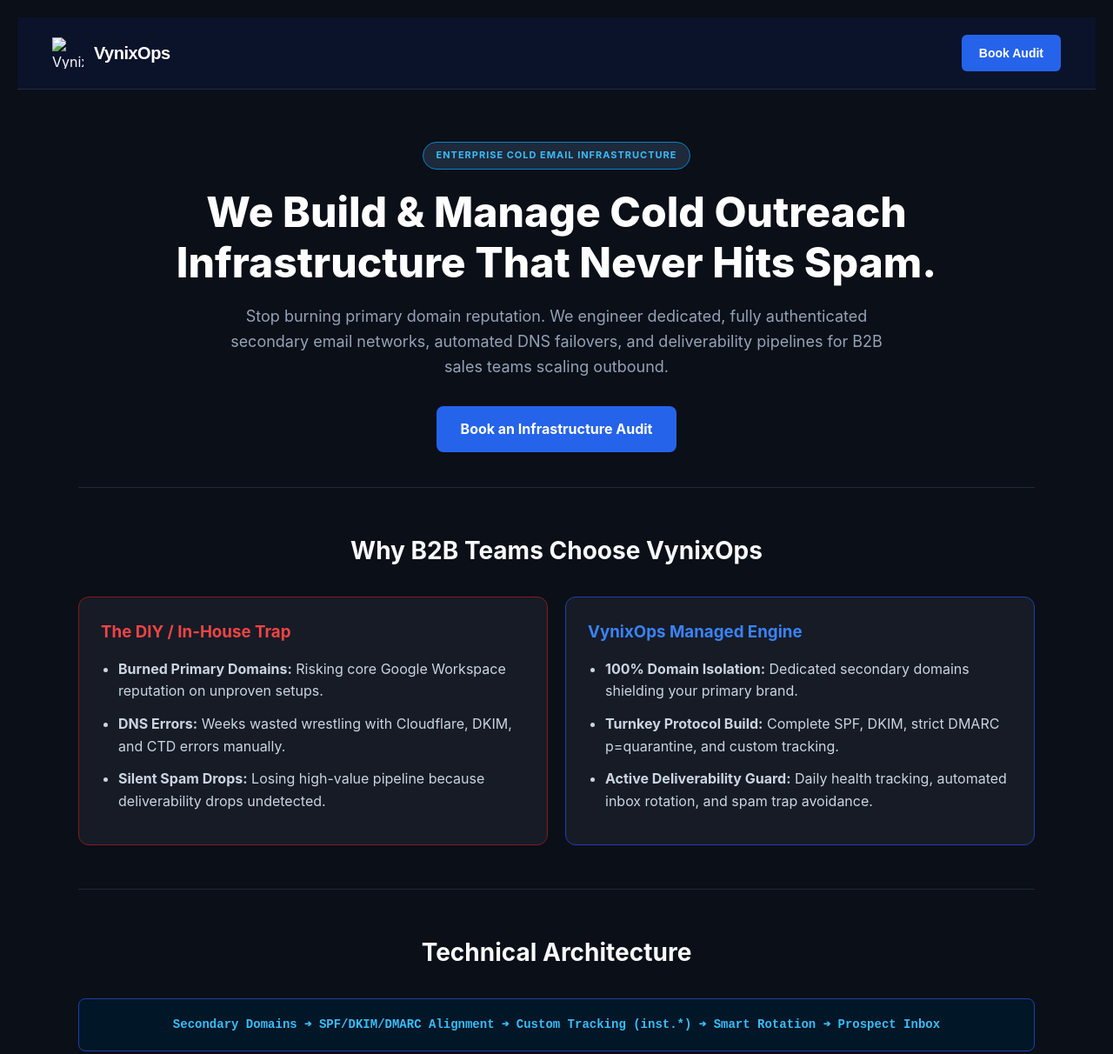
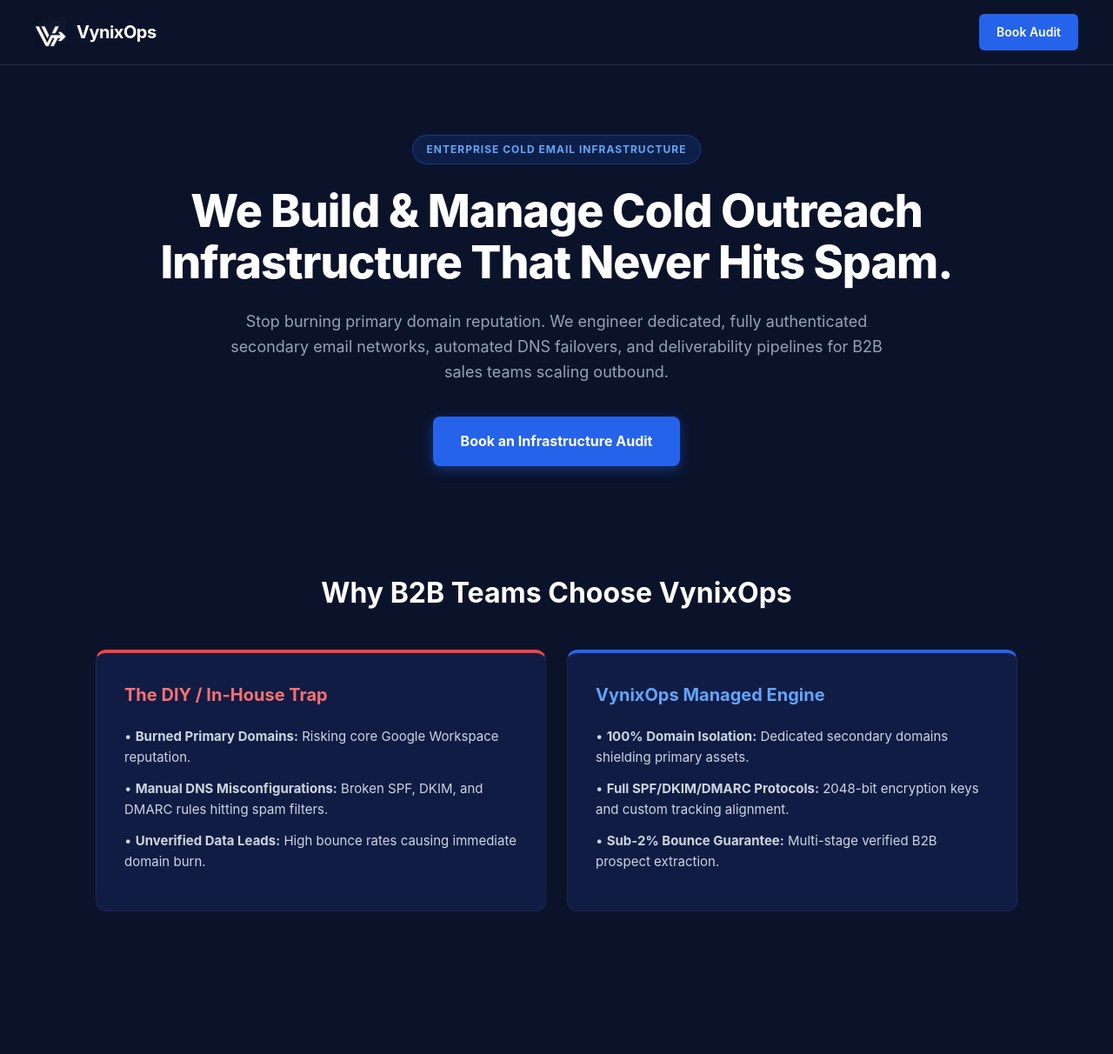
Before and after one commit to Soyeb786786/vynixops-website, a plain HTML site: page index.html in a window 1280 px wide. Shown: the top 1212 px of the page at 87% size. After the commit the page ends 1128 px from the top, so only its background shows below. Drawn offline with Linux system fonts and the light colour scheme.

Commit message:
Update index.html

```diff
--- a/index.html
+++ b/index.html
@@ -1,92 +1,226 @@
 <!DOCTYPE html>
 <html lang="en">
 <head>
-    <link rel="icon" type="image/x-icon" href="/favicon.ico">
   <meta charset="UTF-8">
   <meta name="viewport" content="width=device-width, initial-scale=1.0">
   <title>VynixOps | Enterprise Cold Email Infrastructure</title>
+
+  <!-- Favicon / Browser Tab Icon -->
+  <link rel="icon" type="image/png" href="/logo.png">
+
   <style>
-        * { box-sizing: border-box; margin: 0; padding: 0; }
-        body { background-color: #0B0F17; color: #F8FAFC; font-family: -apple-system, BlinkMacSystemFont, "Segoe UI", Roboto, sans-serif; line-height: 1.6; padding: 20px; }
-        .container { max-width: 1100px; margin: 0 auto; text-align: center; }
-        header { padding: 60px 0 40px; }
-        .badge { background: #1E293B; color: #38BDF8; font-size: 11px; font-weight: bold; padding: 6px 14px; border-radius: 20px; border: 1px solid #0284C7; display: inline-block; margin-bottom: 20px; letter-spacing: 1px; }
-        h1 { font-size: clamp(32px, 5vw, 48px); font-weight: 800; color: #FFF; margin-bottom: 20px; line-height: 1.2; }
-        p.subhead { font-size: clamp(16px, 2.5vw, 18px); color: #94A3B8; max-width: 750px; margin: 0 auto 30px; }
-        .btn { background: #2563EB; color: #FFF; padding: 14px 28px; border-radius: 8px; font-weight: bold; text-decoration: none; display: inline-block; }
-        section { padding: 50px 0; border-top: 1px solid #1E293B; }
-        h2 { font-size: 28px; margin-bottom: 30px; }
-        .grid-2 { display: grid; grid-template-columns: repeat(auto-fit, minmax(300px, 1fr)); gap: 20px; text-align: left; }
-        .card-diy { background: #161B26; padding: 25px; border-radius: 12px; border: 1px solid #7F1D1D; }
-        .card-vynix { background: #161B26; padding: 25px; border-radius: 12px; border: 1px solid #1E40AF; }
-        ul { padding-left: 20px; }
-        li { margin-bottom: 12px; color: #CBD5E1; }
-        .arch-box { background: #011627; border: 1px solid #1E40AF; padding: 18px; border-radius: 8px; color: #38BDF8; font-family: monospace; margin-bottom: 25px; font-size: 14px; overflow-x: auto; font-weight: 600; }
-        .grid-4 { display: grid; grid-template-columns: repeat(auto-fit, minmax(220px, 1fr)); gap: 15px; text-align: left; }
-        .feature-card { background: #161B26; padding: 20px; border-radius: 8px; border: 1px solid #1E293B; }
-        .pricing-card { background: #161B26; border: 1px solid #3B82F6; border-radius: 16px; padding: 35px 20px; max-width: 600px; margin: 0 auto; }
-        .price { font-size: 32px; font-weight: bold; color: #3B82F6; margin: 15px 0; }
+    * {
+      box-sizing: border-box;
+      margin: 0;
+      padding: 0;
+      font-family: -apple-system, BlinkMacSystemFont, "Segoe UI", Roboto, Helvetica, Arial, sans-serif;
+    }
+
+    body {
+      background-color: #0b132b;
+      color: #ffffff;
+      line-height: 1.6;
+    }
+
+    /* Top Navigation Header Bar */
+    header {
+      width: 100%;
+      padding: 16px 40px;
+      display: flex;
+      align-items: center;
+      justify-content: space-between;
+      background: #0b132b;
+      border-bottom: 1px solid rgba(255, 255, 255, 0.1);
+      position: sticky;
+      top: 0;
+      z-index: 100;
+    }
+
+    .brand-container {
+      display: flex;
+      align-items: center;
+      gap: 12px;
+      text-decoration: none;
+    }
+
+    .brand-logo {
+      height: 36px;
+      width: 36px;
+      object-fit: contain;
+    }
+
+    .brand-name {
+      color: #ffffff;
+      font-size: 20px;
+      font-weight: 700;
+      letter-spacing: -0.5px;
+    }
+
+    .nav-btn {
+      background: #2563eb;
+      color: #ffffff;
+      padding: 10px 20px;
+      border-radius: 6px;
+      text-decoration: none;
+      font-weight: 600;
+      font-size: 14px;
+      transition: background 0.2s ease;
+    }
+
+    .nav-btn:hover {
+      background: #1d4ed8;
+    }
+
+    /* Hero Section */
+    .hero {
+      max-width: 1100px;
+      margin: 0 auto;
+      padding: 80px 20px;
+      text-align: center;
+    }
+
+    .badge {
+      display: inline-block;
+      padding: 6px 16px;
+      background: rgba(37, 99, 235, 0.15);
+      border: 1px solid rgba(37, 99, 235, 0.4);
+      color: #60a5fa;
+      border-radius: 20px;
+      font-size: 12px;
+      font-weight: 700;
+      letter-spacing: 1px;
+      text-transform: uppercase;
+      margin-bottom: 24px;
+    }
+
+    .hero-title {
+      font-size: 52px;
+      font-weight: 800;
+      line-height: 1.15;
+      letter-spacing: -1px;
+      margin-bottom: 24px;
+    }
+
+    .hero-subtitle {
+      font-size: 18px;
+      color: #94a3b8;
+      max-width: 750px;
+      margin: 0 auto 36px auto;
+    }
+
+    .cta-btn {
+      display: inline-block;
+      background: #2563eb;
+      color: #ffffff;
+      padding: 16px 32px;
+      border-radius: 8px;
+      text-decoration: none;
+      font-weight: 700;
+      font-size: 16px;
+      box-shadow: 0 4px 14px rgba(37, 99, 235, 0.4);
+    }
+
+    /* Grid Section */
+    .comparison-section {
+      max-width: 1100px;
+      margin: 0 auto;
+      padding: 40px 20px 80px 20px;
+    }
+
+    .section-title {
+      text-align: center;
+      font-size: 32px;
+      font-weight: 700;
+      margin-bottom: 40px;
+    }
+
+    .grid {
+      display: grid;
+      grid-template-columns: 1fr 1fr;
+      gap: 24px;
+    }
+
+    .card {
+      background: #111c44;
+      padding: 32px;
+      border-radius: 12px;
+      border: 1px solid rgba(255, 255, 255, 0.05);
+    }
+
+    .card-trap {
+      border-top: 4px solid #ef4444;
+    }
+
+    .card-engine {
+      border-top: 4px solid #2563eb;
+    }
+
+    .card h3 {
+      font-size: 20px;
+      margin-bottom: 20px;
+    }
+
+    .card ul {
+      list-style: none;
+    }
+
+    .card ul li {
+      margin-bottom: 12px;
+      color: #cbd5e1;
+      font-size: 15px;
+    }
+
+    @media (max-width: 768px) {
+      .hero-title { font-size: 36px; }
+      .grid { grid-template-columns: 1fr; }
+      header { padding: 16px 20px; }
+    }
   </style>
 </head>
 <body>
-    <header style="width: 100%; padding: 20px 40px; display: flex; align-items: center; justify-content: space-between; background: #0b132b; border-bottom: 1px solid rgba(255,255,255,0.1);">
-  <div style="display: flex; align-items: center; gap: 12px;">
-    <img src="/favicon.ico" alt="VynixOps Logo" style="height: 36px; width: 36px; object-fit: contain;">
-    <span style="color: #ffffff; font-size: 20px; font-weight: 700; letter-spacing: -0.5px; font-family: sans-serif;">VynixOps</span>
-  </div>
-  <a href="https://cal.com/your-link" style="background: #2563eb; color: #ffffff; padding: 10px 20px; border-radius: 6px; text-decoration: none; font-weight: 600; font-size: 14px; font-family: sans-serif;">Book Audit</a>
-</header>
-    <div class="container">
+
+  <!-- Top Header Navigation -->
   <header>
-            <div class="badge">ENTERPRISE COLD EMAIL INFRASTRUCTURE</div>
-            <h1>We Build & Manage Cold Outreach Infrastructure That Never Hits Spam.</h1>
-            <p class="subhead">Stop burning primary domain reputation. We engineer dedicated, fully authenticated secondary email networks, automated DNS failovers, and deliverability pipelines for B2B sales teams scaling outbound.</p>
-            <a href="https://cal.com/vynixops" class="btn" target="_blank">Book an Infrastructure Audit</a>
+    <a href="/" class="brand-container">
+      <img src="/logo.png" alt="VynixOps Logo" class="brand-logo">
+      <span class="brand-name">VynixOps</span>
+    </a>
+    <a href="https://cal.com/your-link" class="nav-btn">Book Audit</a>
   </header>
 
-        <section>
-            <h2>Why B2B Teams Choose VynixOps</h2>
-            <div class="grid-2">
-                <div class="card-diy">
-                    <h3 style="color: #EF4444; margin-bottom: 15px;">The DIY / In-House Trap</h3>
+  <!-- Hero Section -->
+  <section class="hero">
+    <div class="badge">Enterprise Cold Email Infrastructure</div>
+    <h1 class="hero-title">We Build & Manage Cold Outreach Infrastructure That Never Hits Spam.</h1>
+    <p class="hero-subtitle">
+      Stop burning primary domain reputation. We engineer dedicated, fully authenticated secondary email networks, automated DNS failovers, and deliverability pipelines for B2B sales teams scaling outbound.
+    </p>
+    <a href="https://cal.com/your-link" class="cta-btn">Book an Infrastructure Audit</a>
+  </section>
+
+  <!-- Comparison Section -->
+  <section class="comparison-section">
+    <h2 class="section-title">Why B2B Teams Choose VynixOps</h2>
+    <div class="grid">
+      <div class="card card-trap">
+        <h3 style="color: #f87171;">The DIY / In-House Trap</h3>
         <ul>
-                        <li><strong>Burned Primary Domains:</strong> Risking core Google Workspace reputation on unproven setups.</li>
-                        <li><strong>DNS Errors:</strong> Weeks wasted wrestling with Cloudflare, DKIM, and CTD errors manually.</li>
-                        <li><strong>Silent Spam Drops:</strong> Losing high-value pipeline because deliverability drops undetected.</li>
+          <li>• <strong>Burned Primary Domains:</strong> Risking core Google Workspace reputation.</li>
+          <li>• <strong>Manual DNS Misconfigurations:</strong> Broken SPF, DKIM, and DMARC rules hitting spam filters.</li>
+          <li>• <strong>Unverified Data Leads:</strong> High bounce rates causing immediate domain burn.</li>
         </ul>
       </div>
-                <div class="card-vynix">
-                    <h3 style="color: #3B82F6; margin-bottom: 15px;">VynixOps Managed Engine</h3>
+
+      <div class="card card-engine">
+        <h3 style="color: #60a5fa;">VynixOps Managed Engine</h3>
         <ul>
-                        <li><strong>100% Domain Isolation:</strong> Dedicated secondary domains shielding your primary brand.</li>
-                        <li><strong>Turnkey Protocol Build:</strong> Complete SPF, DKIM, strict DMARC p=quarantine, and custom tracking.</li>
-                        <li><strong>Active Deliverability Guard:</strong> Daily health tracking, automated inbox rotation, and spam trap avoidance.</li>
+          <li>• <strong>100% Domain Isolation:</strong> Dedicated secondary domains shielding primary assets.</li>
+          <li>• <strong>Full SPF/DKIM/DMARC Protocols:</strong> 2048-bit encryption keys and custom tracking alignment.</li>
+          <li>• <strong>Sub-2% Bounce Guarantee:</strong> Multi-stage verified B2B prospect extraction.</li>
         </ul>
       </div>
     </div>
   </section>
 
-        <section>
-            <h2>Technical Architecture</h2>
-            <div class="arch-box">Secondary Domains ➔ SPF/DKIM/DMARC Alignment ➔ Custom Tracking (inst.*) ➔ Smart Rotation ➔ Prospect Inbox</div>
-            <div class="grid-4">
-                <div class="feature-card"><h4 style="color: #FFF;">Domain Provisioning</h4><p style="color:#94A3B8; font-size:13px;">Dedicated secondary routing preventing reputation leakage.</p></div>
-                <div class="feature-card"><h4 style="color: #FFF;">Protocol Enforcement</h4><p style="color:#94A3B8; font-size:13px;">Strict DMARC p=quarantine alignment & MX rules.</p></div>
-                <div class="feature-card"><h4 style="color: #FFF;">Custom Tracking</h4><p style="color:#94A3B8; font-size:13px;">Isolated tracking pixels routed through CNAME records.</p></div>
-                <div class="feature-card"><h4 style="color: #FFF;">List Hygiene</h4><p style="color:#94A3B8; font-size:13px;">Pre-send verification keeping hard bounce rates under 2%.</p></div>
-            </div>
-        </section>
-
-        <section>
-            <h2>Transparent Operations</h2>
-            <div class="pricing-card">
-                <h3>Turnkey Infrastructure & Maintenance</h3>
-                <div class="price">$2,500 <span style="font-size:16px; color:#94A3B8;">Setup</span> + $1,700<span style="font-size:16px; color:#94A3B8;">/mo</span></div>
-                <p style="color: #64748B; font-size: 13px; margin-bottom: 20px;">Initial 90-day execution window, rolling 30-day agreement thereafter.</p>
-                <a href="https://cal.com/vynixops" class="btn" style="width: 100%; text-align: center;" target="_blank">Schedule Setup Call</a>
-                <p style="color: #94A3B8; font-size: 12px; margin-top: 15px;">*Domain registrations and Google Workspace seat costs are billed directly to your corporate card so you retain 100% asset ownership.</p>
-            </div>
-        </section>
-    </div>
 </body>
 </html>
```
Lines whose indentation alone changed are shown as unchanged.
